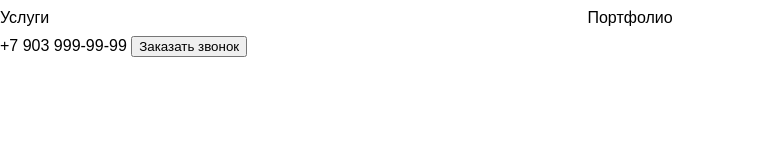
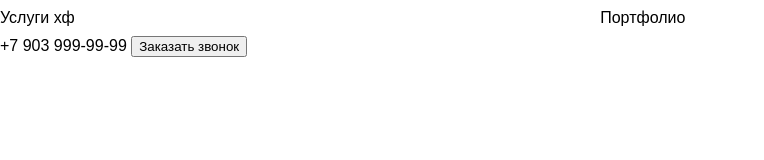
Before and after one commit to AlexandrVdov/git-test-2, a plain HTML site: page index.html in a window 1280 px wide. Shown: the full height of the page, 0-764 px from the left. Drawn offline with Linux system fonts and the light colour scheme.

Commit message:
Update index.html

```diff
--- a/index.html
+++ b/index.html
@@ -12,7 +12,7 @@
 <body>
     <header>
         <nav>
-            <a href="#services">Услуги</a>
+            <a href="#services">Услуги хф</a>
             <a href="#portfolio">Портфолио</a>
             <a href="#contacts">Контакты</a>
         </nav>
```
